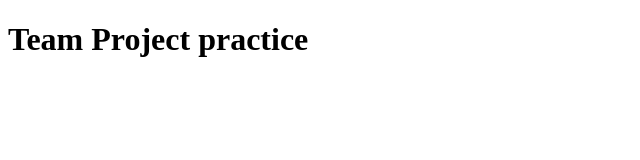
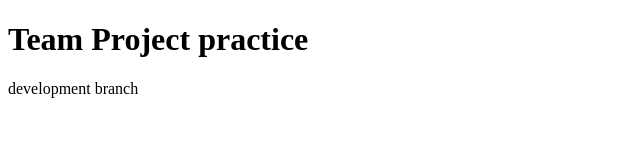
Before and after one commit to anamolhasan/git-team, a plain HTML site: page index.html in a window 1280 px wide. Shown: the whole page, without its empty margins (0-640 px from the left). Drawn offline with Linux system fonts and the light colour scheme.

Commit message:
new branch created

```diff
--- a/index.html
+++ b/index.html
@@ -7,5 +7,6 @@
 </head>
 <body>
     <h1>Team Project practice</h1>
+    <p>development branch</p>
 </body>
 </html>
```
